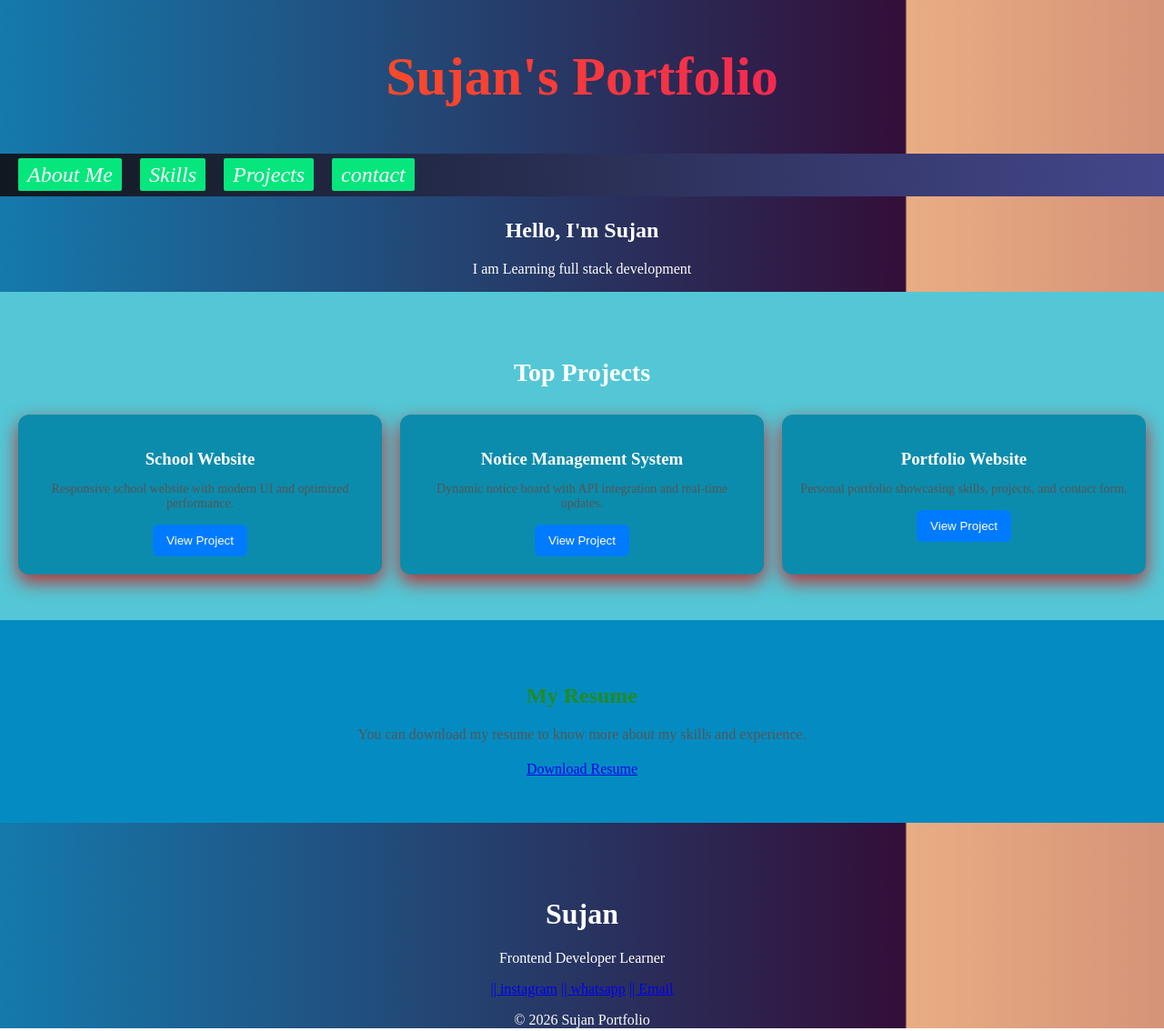
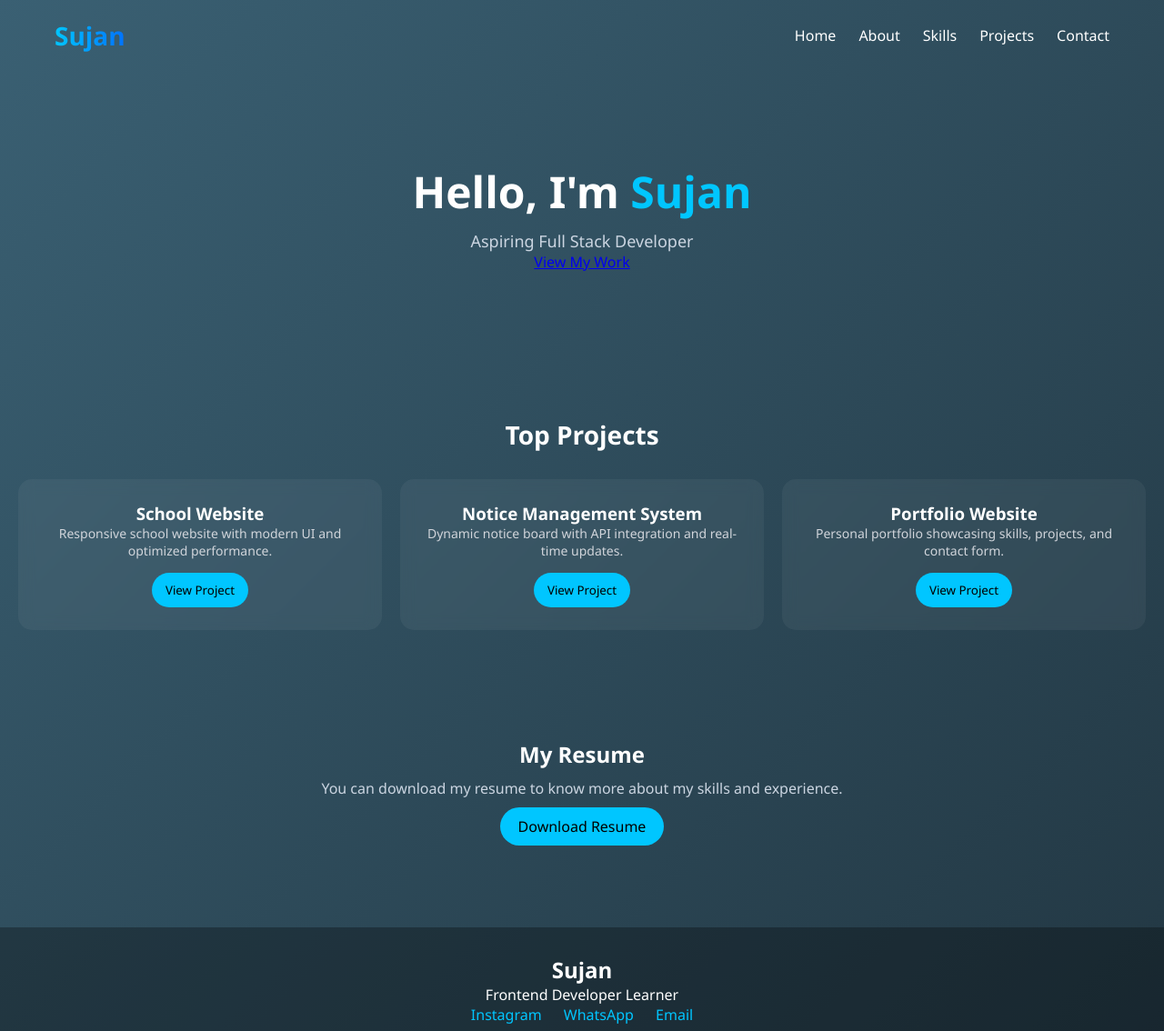
Before and after one commit to Sujan372/Portfolio, a plain HTML site: page index.html in a window 1280 px wide. Shown: the top 1134 px of the page at 91% size. Drawn offline with Linux system fonts and the light colour scheme.

Commit message:
Changed home bg

```diff
--- a/index.html
+++ b/index.html
@@ -1,27 +1,36 @@
 <!DOCTYPE html>
-<html>
+<html lang="en">
 <head>
-        <title> sujan Portfolio</title>
+    <meta charset="UTF-8">
+    <meta name="viewport" content="width=device-width, initial-scale=1.0">
+    <title>Sujan Portfolio</title>
     <link rel="stylesheet" href="style.css">
     <link rel="icon" href="favicon.ico" type="image/x-icon">
 </head>
 
 <body class="home-page">
 
+<!-- NAVBAR -->
 <nav>
-        <h1 class="logo">Sujan's Portfolio</h1>
+    <h1 class="logo">Sujan</h1>
 
     <ul>
-            <li><a href="aboutme.html">About Me</a></li>
+        <li><a href="#">Home</a></li>
+        <li><a href="aboutme.html">About</a></li>
         <li><a href="skills.html">Skills</a></li>
         <li><a href="project.html">Projects</a></li>
-            <li><a href="contact.html">contact</a></li>
+        <li><a href="contact.html">Contact</a></li>
     </ul>
 </nav>
+
+<!-- HERO -->
 <section class="hero">
-<h1>Hello, I'm Sujan </h1>
-<p>I am Learning full stack development</p>
+    <h1>Hello, I'm <span>Sujan</span></h1>
+    <p>Aspiring Full Stack Developer</p>
+    <a href="project.html" class="btn">View My Work</a>
 </section>
+
+<!-- PROJECTS -->
 <section class="projects">
     <h2>Top Projects</h2>
 
@@ -47,31 +56,27 @@
 
     </div>
 </section>
+
+<!-- RESUME -->
 <section class="resume">
-  <h1>My Resume</h1>
+    <h2>My Resume</h2>
     <p>You can download my resume to know more about my skills and experience.</p>
-  <div class="resume-buttons">
-    <a href="resume.pdf" download>Download Resume </a>
-  </div>
+    <a href="resume.pdf" download class="btn">Download Resume</a>
 </section>
 
-<body>
-<footer class="footer"></footer>
-<h1>Sujan</h1>
-
+<!-- FOOTER -->
+<footer>
+    <h2>Sujan</h2>
     <p>Frontend Developer Learner</p>
 
     <div class="social">
-
-<a href="https://instagram.com/sujan_2_7">|| instagram</a>
-<a href="https://wa.me/9972194719">|| whatsapp</a>
-<a href="https://mail.google.com/mail/?view=cm&to=sujan.angikatechologies@gmail.com" target="_blank">
-|| Email
-</a>
+        <a href="https://instagram.com/sujan_2_7" target="_blank">Instagram</a>
+        <a href="https://wa.me/9972194719" target="_blank">WhatsApp</a>
+        <a href="mailto:sujan.angikatechologies@gmail.com">Email</a>
     </div>
 
     <p class="copy">© 2026 Sujan Portfolio</p>
+</footer>
 
-</footer>
 </body>
 </html>
--- a/style.css
+++ b/style.css
@@ -1,85 +1,106 @@
-.home-page {
-    min-height: 100vh;
- background: linear-gradient(90deg, #df884baf, #6e103e, #00c6ff, #330e38 );
-    background-size: 400% 400%;
-    animation: gradientMove 10s ease infinite;
-    color: white;
+/* RESET */
+* {
+  margin: 0;
+  padding: 0;
+  box-sizing: border-box;
+  font-family: "Segoe UI", sans-serif;
 }
 
-@keyframes gradientMove {
-    0% { background-position: 0% 50%; }
-    50% { background-position: 100% 50%; }
-    100% { background-position: 0% 50%; }
-}
-ul{
-display:inline-flex;
-align-items:center;
-background: hsl(133, 90%, 42%);
-padding: 10px;
-background: linear-gradient(270deg, #ff6ec4, #7873f5, #101920);
-background-size:400% 400%;
-animation: navMove 8s ease infinite;
-font-size: x-large;
-font-style:oblique;
+/* BODY */
+body.home-page {
+  min-height: 100vh;
+  background: linear-gradient(135deg, #1f2933, #3a6073, #16222a);
+  background-size: 300% 300%;
+  animation: gradientMove 12s ease infinite;
+  color: #ffffff;
 }
 
-ul{
-display:flex;
-list-style:none;
+/* SMOOTH GRADIENT ANIMATION */
+@keyframes gradientMove {
+  0% {
+    background-position: 0% 50%;
+  }
+  50% {
+    background-position: 100% 50%;
+  }
+  100% {
+    background-position: 0% 50%;
+  }
 }
 
-li{
-margin:0 10px;
+/* NAVBAR */
+nav {
+  display: flex;
+  justify-content: space-between;
+  align-items: center;
+  padding: 20px 60px;
 }
 
-li a{
-text-decoration:none;
-color:white;
-padding:8px 15px;
-background:rgb(5, 230, 125);
-border-radius:2px;
+/* LOGO */
+.logo {
+  font-size: 28px;
+  font-weight: bold;
+  background: linear-gradient(90deg, #00c6ff, #0072ff);
+  -webkit-background-clip: text;
+  -webkit-text-fill-color: transparent;
 }
 
-/* Hover effect */
-
-li a:hover{
-background:orange;
-}
-.copy{
-  text-align: center;
+/* NAV LINKS */
+nav ul {
+  display: flex;
+  list-style: none;
+  gap: 25px;
 }
 
-.social{
-  text-align: center;
-}
-footer{
- text-align: center;
-display:flex;
-justify-content:center;   /* horizontal center */
-align-items:center;       /* vertical center */
-height:60px;              /* adjust height */
-}
-h1{
-  text-align: center;
-}
-p{
-  text-align: center;
-}
-#contact{
-  text-align: center;
-}html, body {
-  height: 100%;
-  margin: 0;
+nav ul li a {
+  position: relative;
+  text-decoration: none;
+  color: #ffffff;
+  font-size: 16px;
+  transition: 0.3s;
 }
 
-.content {
-  flex: 1; /* pushes footer down */
-  padding: 20px;
+/* UNDERLINE HOVER EFFECT */
+nav ul li a::after {
+  content: "";
+  position: absolute;
+  left: 50%;
+  bottom: -5px;
+  width: 0%;
+  height: 2px;
+  background: #00c6ff;
+  transition: 0.3s;
+  transform: translateX(-50%);
 }
+
+nav ul li a:hover::after {
+  width: 100%;
+}
+
+/* HERO */
+.hero {
+  text-align: center;
+  padding: 100px 20px;
+}
+
+.hero h1 {
+  font-size: 48px;
+  margin-bottom: 10px;
+}
+
+.hero span {
+  color: #00c6ff;
+}
+
+.hero p {
+  font-size: 18px;
+  color: #cbd5e1;
+}
+
+/* PROJECTS */
 .projects {
-  padding: 50px 20px;
+  padding: 60px 20px;
   text-align: center;
-  background: #53c7d6;
 }
 
 .projects h2 {
@@ -87,119 +108,87 @@ p{
   font-size: 28px;
 }
 
+/* GRID */
 .projects-container {
   display: grid;
-  grid-template-columns: repeat(auto-fit, minmax(250px, 1fr));
+  grid-template-columns: repeat(auto-fit, minmax(260px, 1fr));
   gap: 20px;
 }
 
+/* CARD */
 .project-card {
-  background: #0c8cac;
-  padding: 20px;
-  border-radius: 12px;
-  box-shadow: 0 8px 20px rgba(207, 21, 21, 0.856);
-  transition: transform 0.3s;
+  background: rgba(255, 255, 255, 0.05);
+  padding: 25px;
+  border-radius: 15px;
+  backdrop-filter: blur(8px);
+  transition: 0.3s;
 }
 
 .project-card:hover {
-  transform: translateY(-5px);
+  transform: translateY(-8px);
 }
 
-.project-card h3 {
-  margin-bottom: 10px;
+/* TEXT */
+.project-card p {
+  font-size: 14px;
+  color: #d1d5db;
 }
 
-.project-card p {
-  font-size: 14px;
-  color: #555;
-  margin-bottom: 15px;
-}
-
+/* BUTTON */
 .project-card button {
+  margin-top: 15px;
   padding: 10px 15px;
   border: none;
-  background: #007bff;
-  color: #fff;
-  border-radius: 6px;
+  background: #00c6ff;
+  color: #000;
+  border-radius: 20px;
   cursor: pointer;
 }
 
 .project-card button:hover {
-  background: #0056b3;
+  background: #ffffff;
 }
+
+/* RESUME */
 .resume {
   text-align: center;
-  padding: 50px 20px;
-  background: #048cc2;
-  color:forestgreen
-}
-
-.resume h2 {
-  margin-bottom: 10px;
+  padding: 60px 20px;
 }
 
 .resume p {
-  margin-bottom: 20px;
-  color: #555;
+  color: #cbd5e1;
+  margin: 10px 0 20px;
 }
 
-.resume-btn {
-  display: inline-block;
-  padding: 12px 20px;
-  background: #007bff;
-  color: #fff;
-  border-radius: 8px;
+/* BUTTON */
+.resume a {
+  padding: 10px 20px;
+  background: #00c6ff;
+  color: #000;
+  border-radius: 25px;
   text-decoration: none;
 }
 
-.resume-btn:hover {
-  background: #0056b3;
-}
-.logo {
-  font-size: 60px;
-  font-weight: bold;
-  text-align: center;
-
-  background: linear-gradient(90deg, #ff6a00, #ee0979, #00c6ff, #0072ff);
-  background-size: 300%;
-
-  -webkit-background-clip: text;
-  -webkit-text-fill-color: transparent;
-
-  animation: gradientMove 5s infinite linear;
+.resume a:hover {
+  background: #ffffff;
 }
 
-@keyframes gradientMove {
-  0% { background-position: 0% }
-  100% { background-position: 300% }
-}
-nav ul li a {
-  position: relative;
-  text-decoration: none;
-  color: white;
-  padding: 5px 10px;
+/* FOOTER */
+footer {
+  text-align: center;
+  padding: 30px 20px;
+  margin-top: 40px;
+  background: rgba(0, 0, 0, 0.3);
 }
 
-/* abstract underline */
-nav ul li a::after {
-  content: "";
-  position: absolute;
-  left: 50%;
-  bottom: -5px;
-  width: 0%;
-  height: 3px;
-  background: linear-gradient(90deg, #ff6a00, #00c6ff);
-  transition: 0.4s;
-  transform: translateX(-50%);
-  border-radius: 10px;
+.social a {
+  margin: 0 10px;
+  color: #00c6ff;
+  text-decoration: none;
 }
 
-nav ul li a:hover::after {
-  width: 100%;
+.copy {
+  margin-top: 10px;
+  font-size: 14px;
+  color: #9ca3af;
 }
-.resume:h1{
-  font-family:monospace;
-  font-style:initial;
-  font-display: auto;\
-  font: weight 400%;
-  color:rgb(196, 151, 94)
```
Lines whose indentation alone changed are shown as unchanged.
